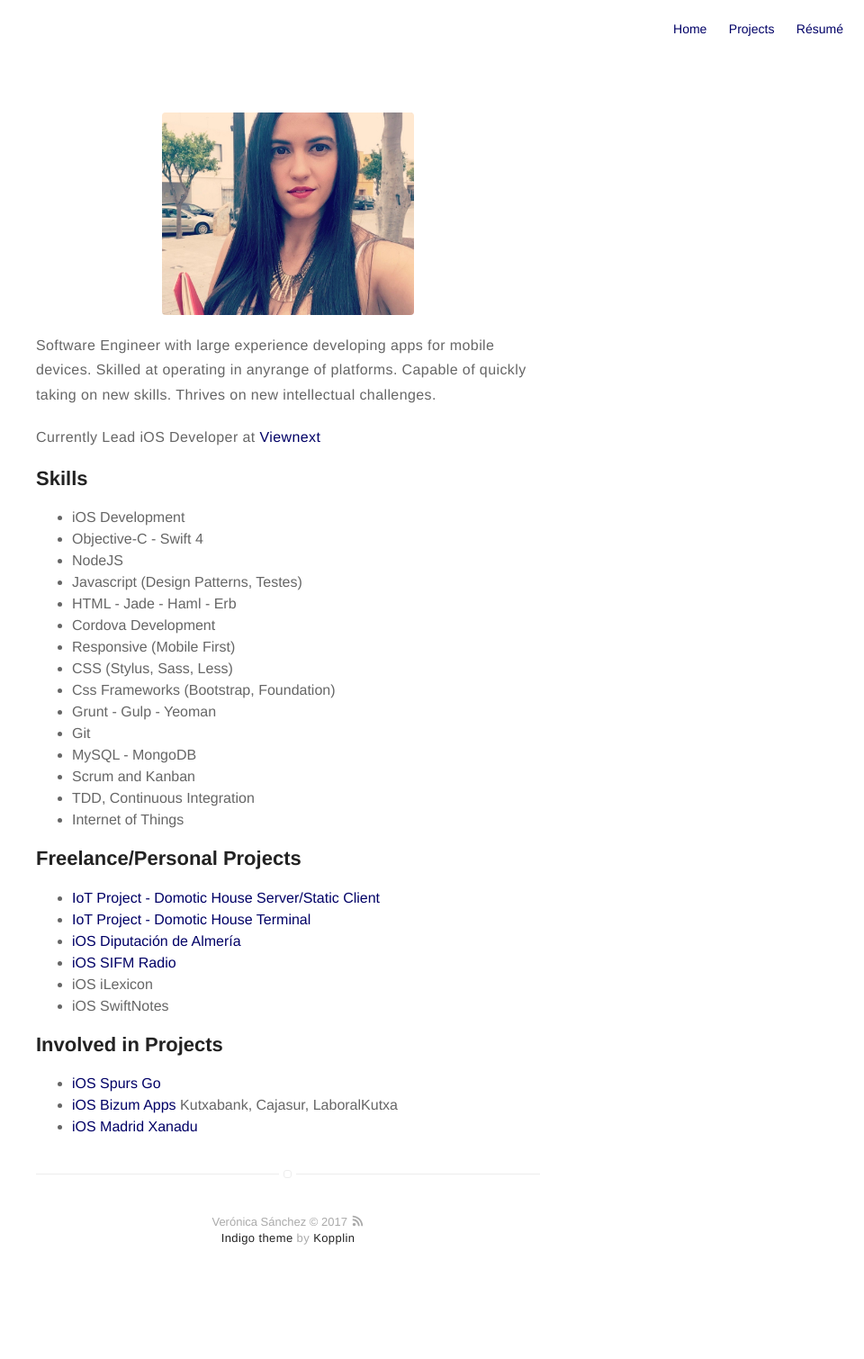
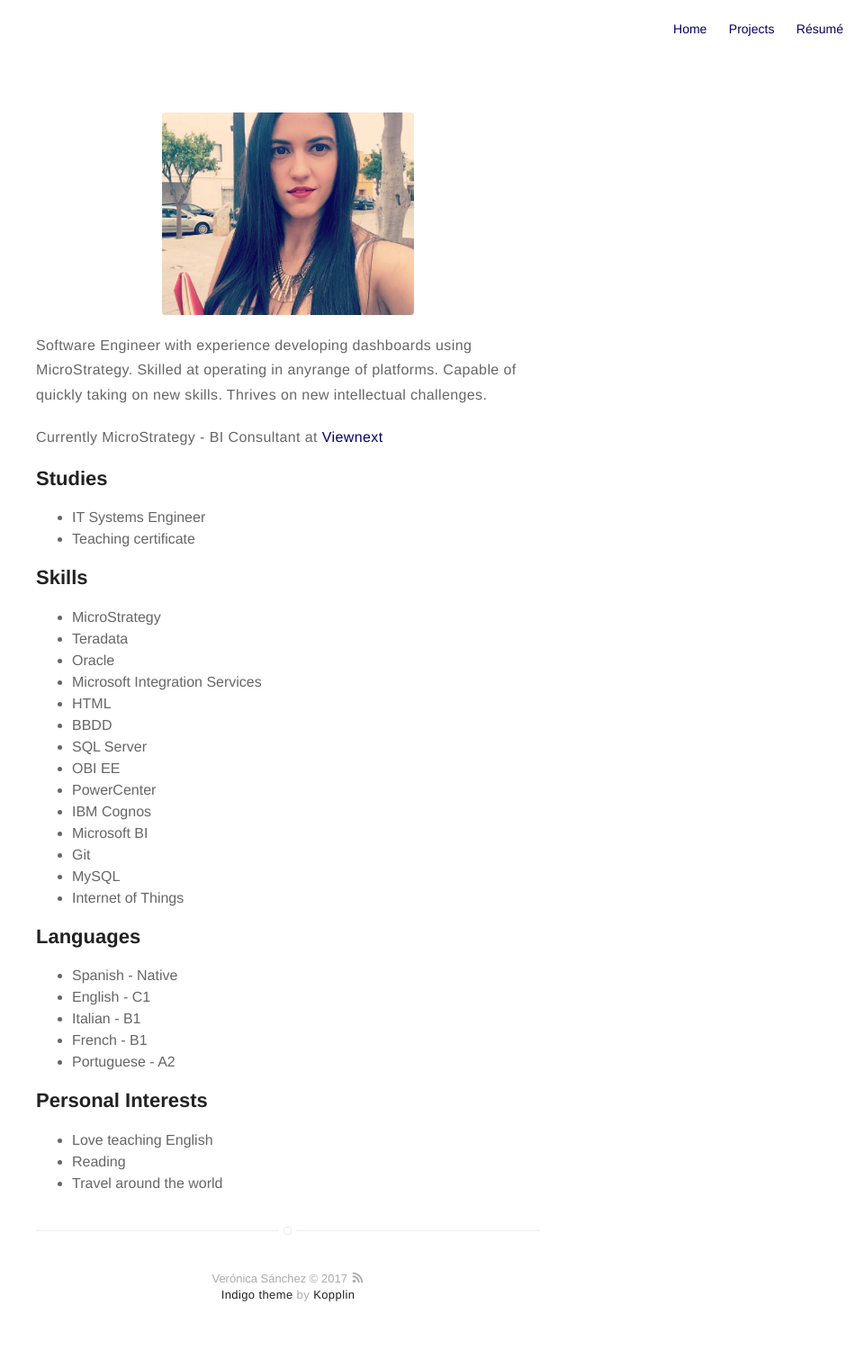
Before and after one commit to veronicasanchez/veronicasanchez, a Jekyll site: the page built from about.md, in a window 1280 px wide. Shown: the whole page at 90% size, without its empty margins (320-1280 px from the left). Built offline with Jekyll 4.4.1, drawn with Linux system fonts in a browser that asks for light colours; before the commit the page ends 1447 px from its top, so only the background shows below that.

Commit message:
add about

```diff
--- a/about.md
+++ b/about.md
@@ -4,58 +4,52 @@ layout: page
 ---
 ![Profile Image]({{ site.url }}/{{ site.picture }})
 
-<p>Software Engineer with large experience developing apps for mobile devices.
+<p>Software Engineer with experience developing dashboards using MicroStrategy.
 Skilled at operating in anyrange of platforms. Capable of quickly taking on
 new skills. Thrives on new intellectual challenges.</p>
 
-<p>Currently <b>Lead iOS Developer</b> at <a href="https://www.viewnext.com/">Viewnext</a></p>
+<p>Currently <b>MicroStrategy - BI Consultant</b> at <a href="https://www.viewnext.com/">Viewnext</a></p>
 
-<!--<p>Lorem ipsum dolor sit amet, consectetur adipisicing elit, sed do eiusmod
-tempor incididunt ut labore et dolore magna aliqua. Ut enim ad minim veniam,
-quis nostrud exercitation ullamco laboris nisi ut aliquip ex ea commodo
-consequat. Duis aute irure dolor in reprehenderit in voluptate velit esse
-cillum dolore eu fugiat nulla pariatur. Excepteur sint occaecat cupidatat non
-proident, sunt in culpa qui officia deserunt mollit anim id est laborum.</p>-->
+<h2>Studies</h2>
+
+<ul class="studies-list">
+	<li>IT Systems Engineer</li>
+	<li>Teaching certificate</li>
+</ul>
 
 <h2>Skills</h2>
 
 <ul class="skill-list">
-	<li>iOS Development</li>
-	<li>Objective-C - Swift 4</li>
-	<li>NodeJS</li>
-	<li>Javascript (Design Patterns, Testes)</li>
-	<li>HTML - Jade - Haml - Erb</li>
-	<li>Cordova Development</li>
-	<li>Responsive (Mobile First)</li>
-	<li>CSS (Stylus, Sass, Less)</li>
-	<li>Css Frameworks (Bootstrap, Foundation)</li>
-	<!--<li>AngularJS - ReactJS</li>-->
-	<li>Grunt - Gulp - Yeoman</li>
+	<li>MicroStrategy</li>
+	<li>Teradata</li>
+	<li>Oracle</li>
+	<li>Microsoft Integration Services</li>
+	<li>HTML</li>
+	<li>BBDD</li>
+	<li>SQL Server</li>
+	<li>OBI EE</li>
+	<li>PowerCenter</li>
+	<li>IBM Cognos</li>
+	<li>Microsoft BI</li>
 	<li>Git</li>
-	<!--<li>PHP</li>-->
-	<!--<li>Python</li>-->
-	<li>MySQL - MongoDB</li>
-	<li>Scrum and Kanban</li>
-	<li>TDD, Continuous Integration</li>
+	<li>MySQL</li>
 	<li>Internet of Things</li>
 </ul>
 
-<h2>Freelance/Personal Projects</h2>
+<h2>Languages</h2>
+
+<ul class="skill-list">
+	<li>Spanish - Native</li>
+	<li>English - C1</li>
+	<li>Italian - B1</li>
+	<li>French - B1</li>
+	<li>Portuguese - A2</li>
+</ul>
+
+<h2>Personal Interests</h2>
 
 <ul>
-	<li><a href="/domotic-server-public">IoT Project - Domotic House Server/Static Client</a></li>
-	<li><a href="/domotic-server-terminal-public">IoT Project - Domotic House Terminal</a></li>
-	<li><a href="/dipalme-app">iOS Diputación de Almería</a></li>
-	<li><a href="/sifm-app">iOS SIFM Radio</a></li>
-	<li>iOS iLexicon</li>
-	<li>iOS SwiftNotes</li>
+	<li>Love teaching English</li>
+	<li>Reading</li>
+	<li>Travel around the world</li>
 </ul>
-
-<h2>Involved in Projects</h2>
-
-<ul>
-	<li><a href="https://itunes.apple.com/gb/app/spurs-go/id490601171?mt=8">iOS Spurs Go</a></li>
-	<li><a href="https://bizum.es/">iOS Bizum Apps</a> Kutxabank, Cajasur, LaboralKutxa</li>
-	<li><a href="https://itunes.apple.com/es/app/madrid-xanad%C3%BA/id1070194533?mt=8">iOS Madrid Xanadu</a></li>
-
-</ul>
```
